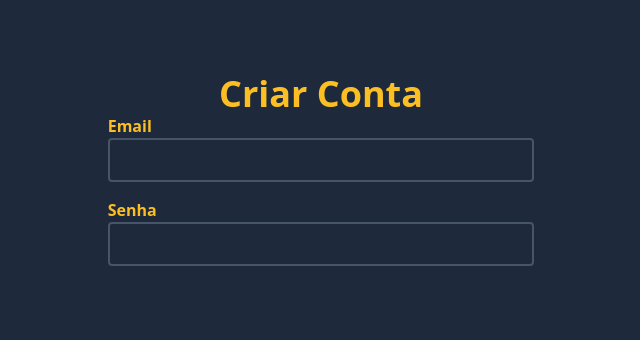
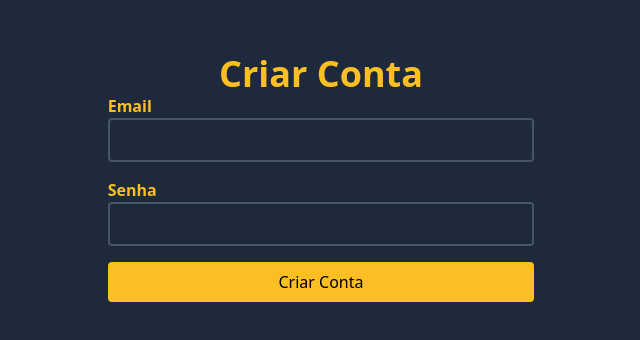
Before and after one commit to David-Santana98/senac-filmes, a Next.js app: page /registrar in a window 1280 px wide. Shown: the part 222-562 px from the top of the page, without its empty margins (319-959 px from the left). Built offline with nearby package versions, Linux system fonts and the light colour scheme.

Commit message:
criei um botão para formulário

```diff
--- a/src/pages/registrar.jsx
+++ b/src/pages/registrar.jsx
@@ -19,6 +19,8 @@ export default function Registrar() {
                 <input id="senha" type="password" className="rounded border-2
                 text-white border-slate-600 bg-slate-800 p-2 mb-4
                 focus:border-amber-400 focus:outline-none"/>
+                <button className="rounded bg-amber-400 text-black px-5
+                py-2 hover:bg-amber-300">Criar Conta</button>
             </form>
         </div>
     )
```
